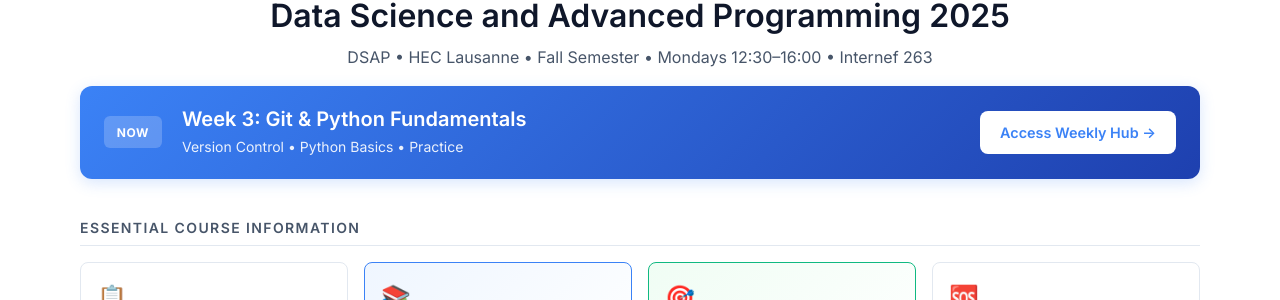
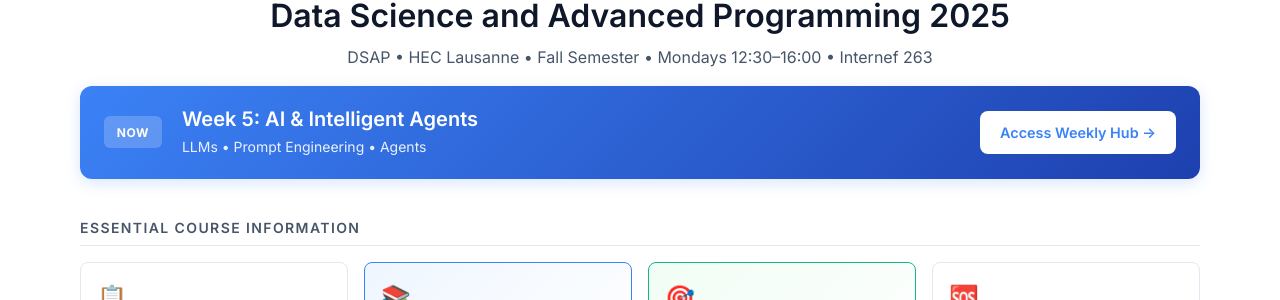
Before and after one commit to ap-unil-2025/course-materials, a Jekyll site: the page built from docs/index.html, in a window 1280 px wide and 900 px high. Shown: the part 134-434 px from the top of the window. Built offline with Jekyll 4.4.1, drawn with Linux system fonts in a browser that asks for light colours.

Commit message:
Fix Weekly Monday Update workflow and update current week to Week 5
- Remove ignored log files from git add (fixing workflow failure)
- Update index.html to show Week 5 as current week
- Simplify commit logic in workflow

🤖 Generated with [Claude Code](https://claude.com/claude-code)

Co-Authored-By: Claude <noreply@anthropic.com>

```diff
--- a/docs/index.html
+++ b/docs/index.html
@@ -9,8 +9,8 @@ layout: default
     <div class="current-content">
       <span class="current-label">NOW</span>
       <div class="current-info">
-        <h2>Week 3: Git & Python Fundamentals</h2>
-        <p>Version Control • Python Basics • Practice</p>
+        <h2>Week 5: AI & Intelligent Agents</h2>
+        <p>LLMs • Prompt Engineering • Agents</p>
       </div>
     </div>
     <a href="{{ '/weekly-materials' | relative_url }}" class="current-btn">Access Weekly Hub →</a>
```
Also changed, not shown: .github/workflows/weekly-update.yml.
